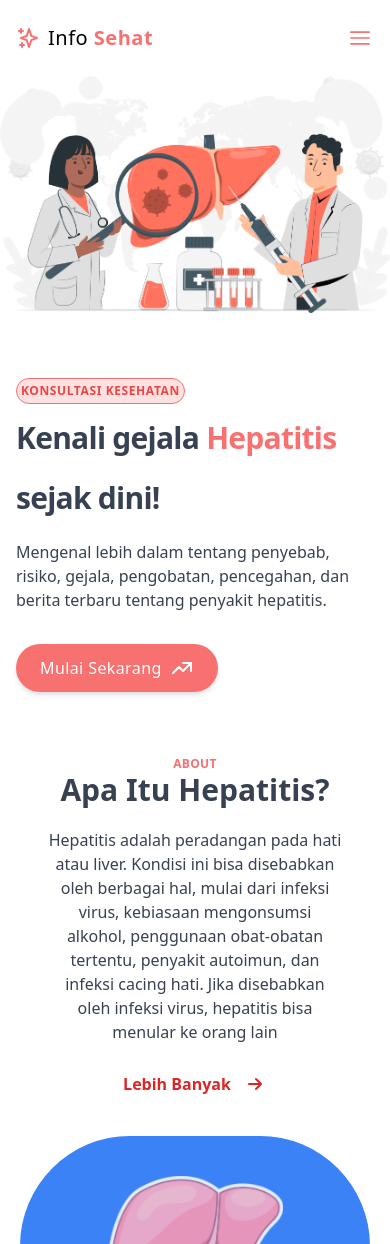
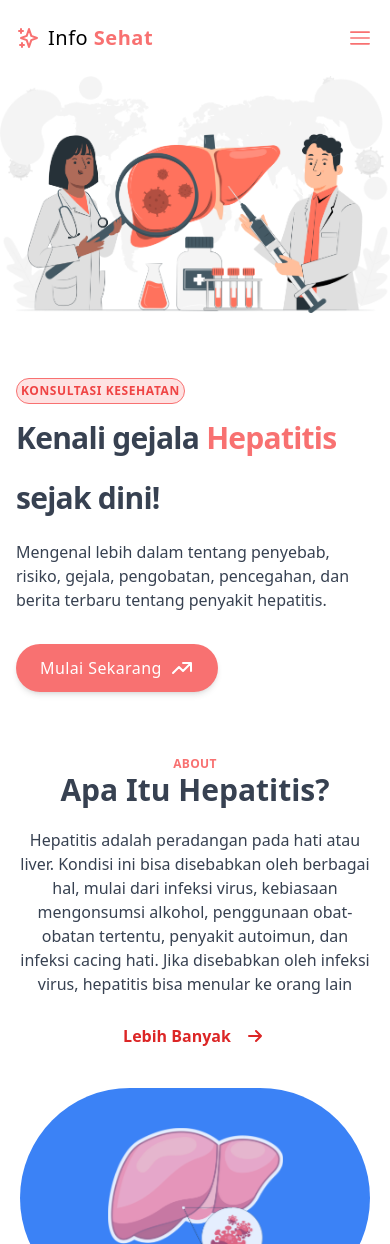
Before and after one commit to Taufik-H/besmart-project, a React (Create React App) app: page / in a window 390 px wide. Shown: the top 1244 px of the page. Built offline with nearby package versions, Linux system fonts and the light colour scheme.

Commit message:
responsifity about section rev 1

```diff
--- a/src/components/About.js
+++ b/src/components/About.js
@@ -14,7 +14,7 @@ export const About = () => {
                     </div>
                     <div className="grid grid-cols-1 lg:grid-cols-3  ">
                         <div>
-                            <div className=" text-center lg:text-left mt-5 text-gray-700 lg:ml-12 px-12 lg:px-0">
+                            <div className=" text-center lg:text-left mt-5 text-gray-700 lg:ml-12 px-5 md:px-12 lg:px-0">
                                 Hepatitis adalah peradangan pada hati atau liver. Kondisi ini
                                 bisa disebabkan oleh berbagai hal, mulai dari infeksi virus, kebiasaan
                                 mengonsumsi alkohol, penggunaan obat-obatan tertentu, penyakit autoimun,
```
